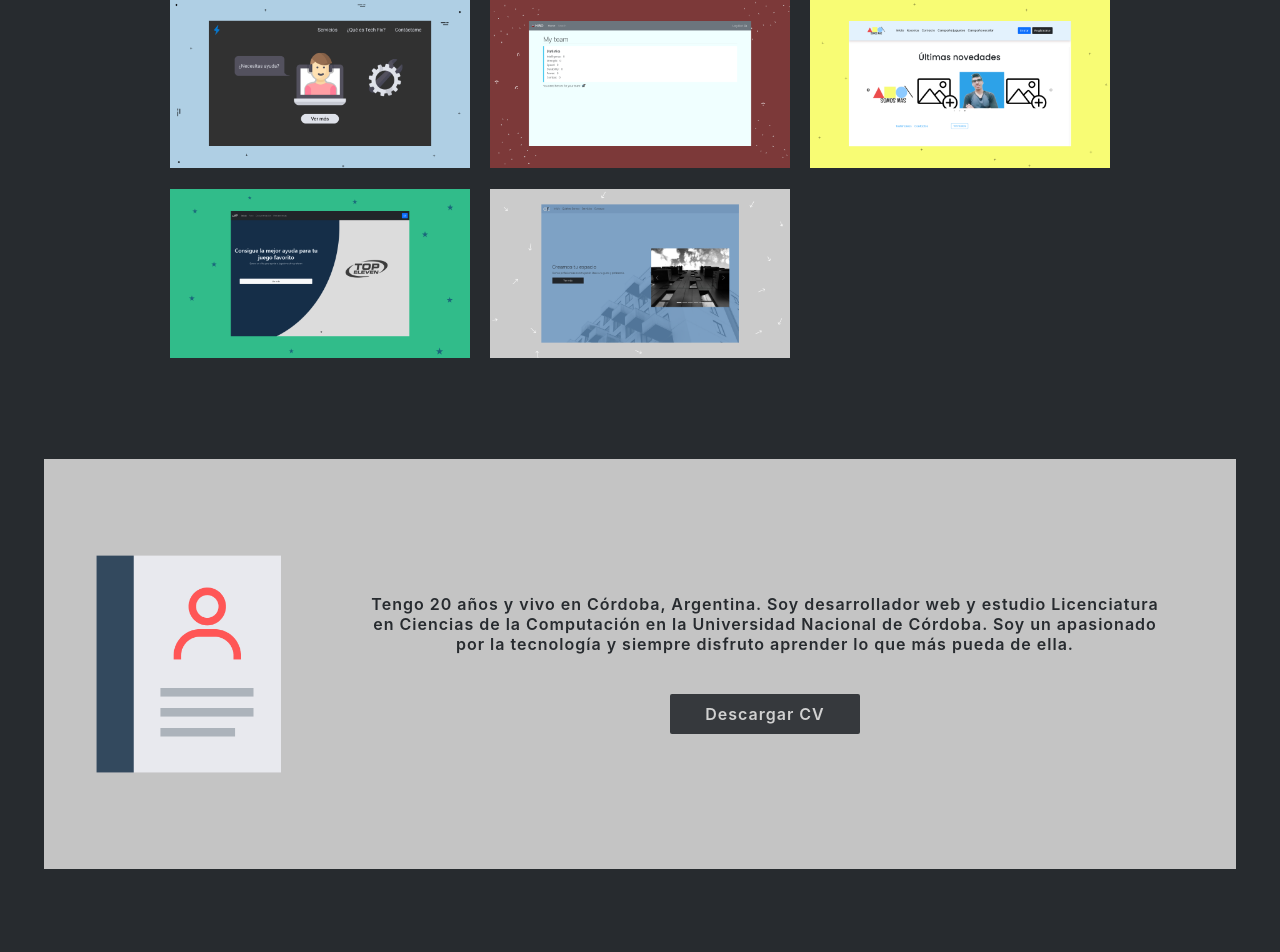
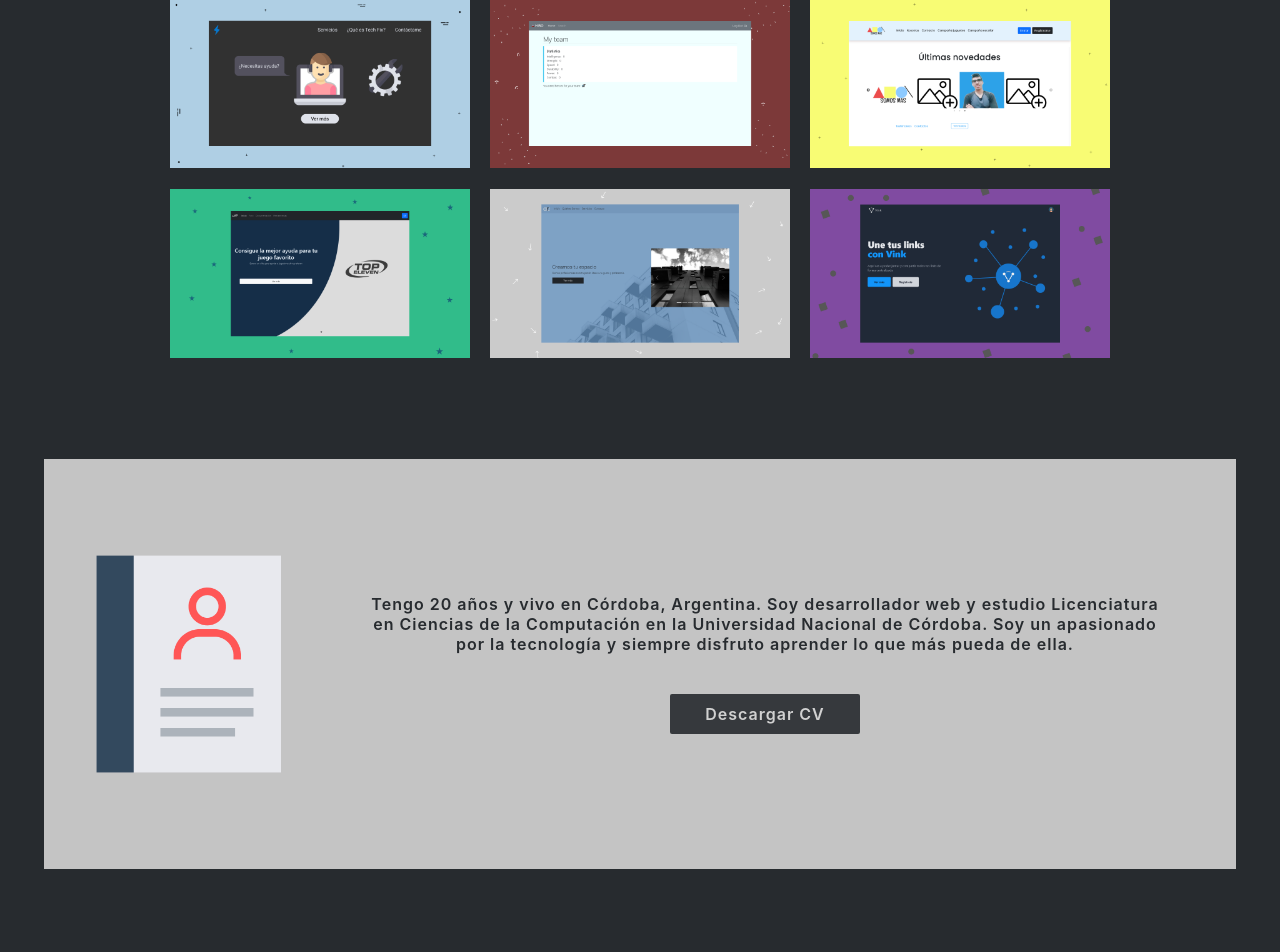
Before and after one commit to joaquinnieva/joaquinnieva, a React (Create React App) app: page / in a window 1280 px wide. Shown: the part 2595-3547 px from the top of the page. Built offline with nearby package versions, Linux system fonts and the light colour scheme.

Commit message:
proyect9 added and package.jsno modified

```diff
--- a/src/App.js
+++ b/src/App.js
@@ -13,7 +13,6 @@ function App() {
     Aos.init({ duration: 1500, mirror: true });
   }, []);
   return (
-    <>
     <Navbar>
       <HomePage />
       <SkillPage />
@@ -21,7 +20,6 @@ function App() {
       <BiographyPage />
       <Footer />
     </Navbar>
-    </>
   );
 }
 
--- a/src/data/images.js
+++ b/src/data/images.js
@@ -27,6 +27,7 @@ import proyecto5 from '../img/proyecto5.png';
 import proyecto6 from '../img/proyecto6.png';
 import proyecto7 from '../img/proyecto7.png';
 import proyecto8 from '../img/proyecto8.png';
+import proyecto9 from '../img/proyecto9.png';
 import react from '../img/react.png';
 import redux from '../img/redux.png';
 import sass from '../img/sass.png';
@@ -70,5 +71,6 @@ const images = {
   proyecto6,
   proyecto7,
   proyecto8,
+  proyecto9,
 };
 export default images;
--- a/src/data/proyectsInfo.js
+++ b/src/data/proyectsInfo.js
@@ -7,6 +7,7 @@ const image5 = images.proyecto5;
 const image6 = images.proyecto6;
 const image7 = images.proyecto7;
 const image8 = images.proyecto8;
+const image9 = images.proyecto9;
 
 let proyects = [
   {
@@ -14,7 +15,7 @@ let proyects = [
     name: 'Portafolio',
     description: 'Es este mismo proyecto 👜 , donde puedo recopilar información sobre mí y mostrar lo que hago.',
     img: image1,
-    tecnologies: ['react', 'css'],
+    tecnologies: ['react', 'css', 'aos'],
     link: 'https://joaquinnieva.github.io/joaquinnieva/',
     repo: 'https://github.com/joaquinnieva/joaquinnieva',
   },
@@ -104,5 +105,26 @@ let proyects = [
     link: 'https://arc-wantfromc.web.app/',
     repo: 'https://github.com/joaquinnieva/arc',
   },
+  {
+    id: 9,
+    name: 'Vink',
+    description:
+      'App de links 🔗 , una app para centralizar links, donde puedes crear y compartir tu perfil con los links que quieras. Desarrollado con el stack MERN. (En desarrollo)',
+    img: image9,
+    tecnologies: [
+      'react',
+      'react-router',
+      'redux-toolkit',
+      'tailwind',
+      'formik',
+      'axios',
+      'node',
+      'express',
+      'mongodb',
+      'mongoose',
+      'jwt',
+    ],
+    repo: 'https://github.com/joaquinnieva/vink',
+  },
 ];
 export default proyects;
--- a/src/index.js
+++ b/src/index.js
@@ -3,9 +3,4 @@ import ReactDOM from 'react-dom';
 import App from './App';
 import './styles/index.css';
 
-ReactDOM.render(
-  <>
-    <App />
-  </>,
-  document.getElementById('root')
-);
+ReactDOM.render(<App />, document.getElementById('root'));
--- a/src/styles/Modal.css
+++ b/src/styles/Modal.css
@@ -138,7 +138,7 @@
   .modal-window {
     position: relative;
     width: 95vw;
-    height: 91vh;
+    height: auto;
     margin: auto;
   }
 }
@@ -146,7 +146,7 @@
   .modal-window {
     position: relative;
     width: 95vw;
-    height: 95vh;
+    height: auto;
     margin: auto;
   }
   .modal-header {
@@ -155,6 +155,6 @@
     flex-direction: column;
     justify-content: center;
     align-items: center;
-    padding: 15px 20px 0px;
+    padding: 15px 20px 15px;
   }
 }
```
Also changed, not shown: package.json (+3 -4 lines), src/img/proyecto9.png (added). Lines whose indentation alone changed are shown as unchanged.
